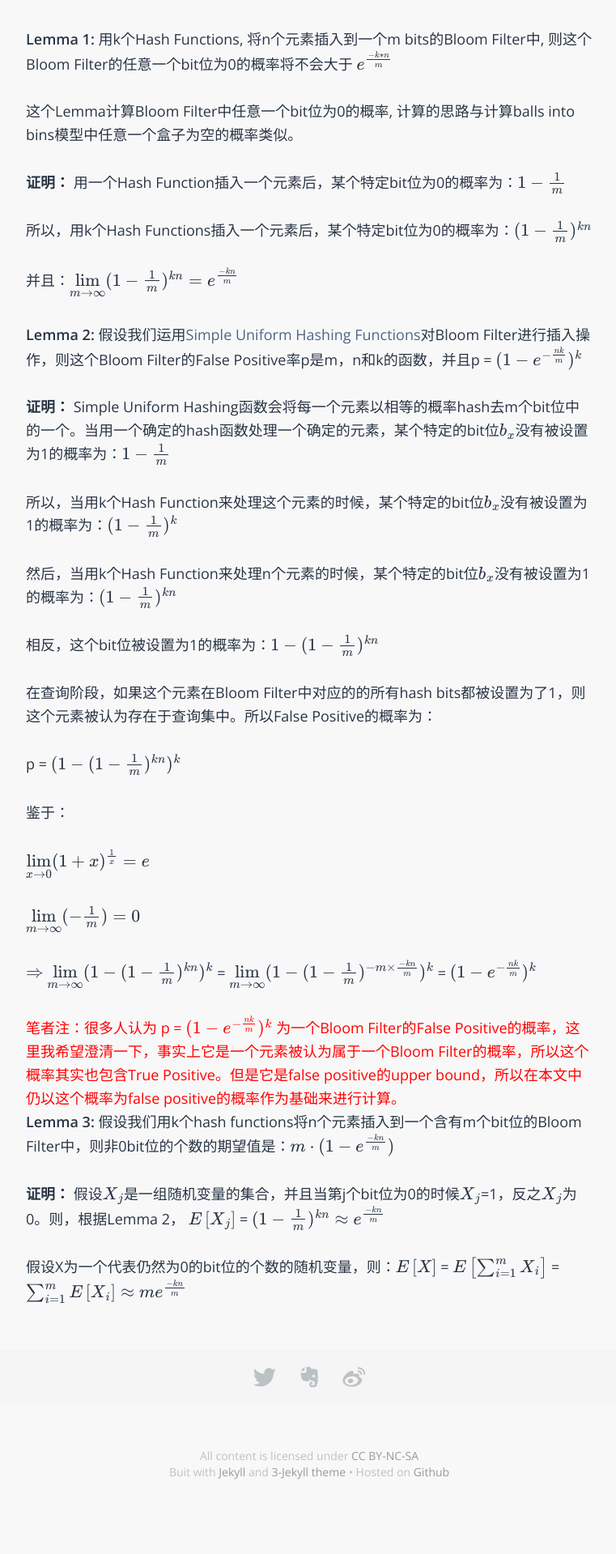
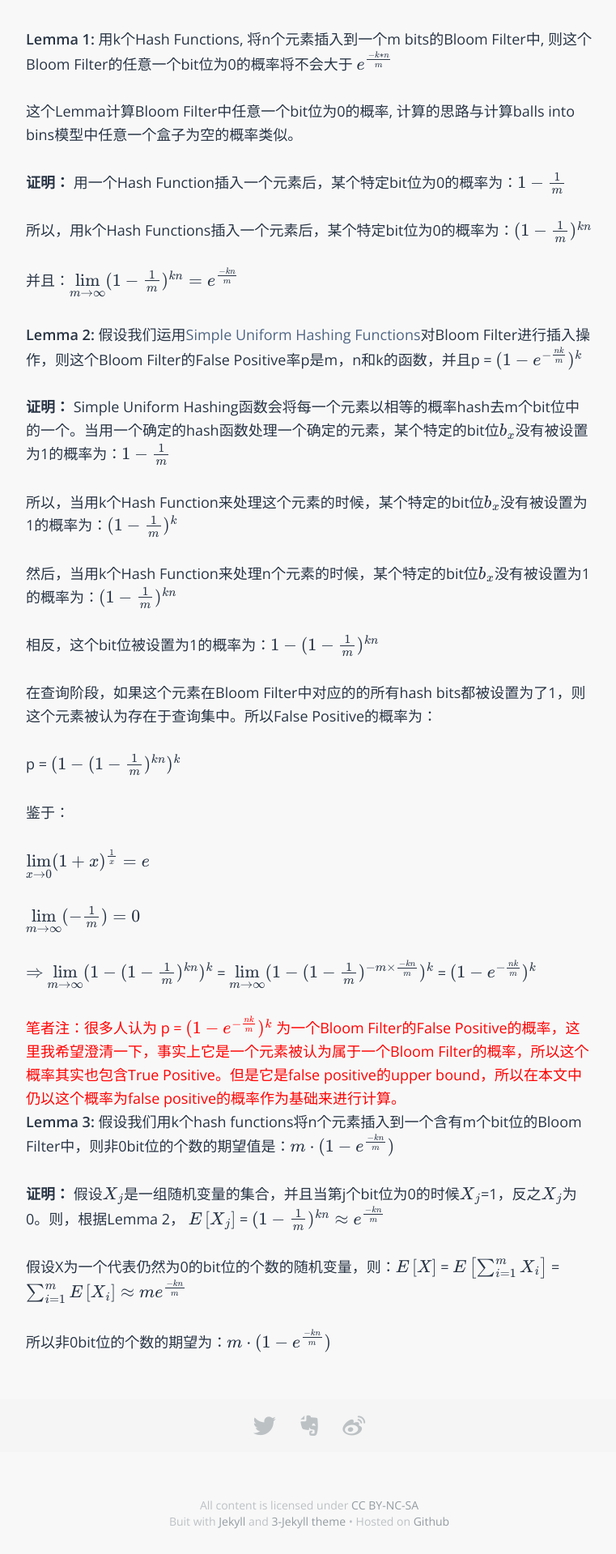
Before and after one commit to sophiesongge/sophiesongge.github.io, a Jekyll site: the page built from _posts/2016-09-06-bloom-filter.markdown, in a window 1280 px wide. Shown: the part 2368-4287 px from the top of the page at 81% size, without its empty margins (258-1019 px from the left). Built offline with Jekyll 4.4.1, drawn with Linux system fonts in a browser that asks for light colours; some web fonts are replaced; formulas are drawn with MathJax 3.

```diff
--- a/_posts/2016-09-06-bloom-filter.markdown
+++ b/_posts/2016-09-06-bloom-filter.markdown
@@ -103,6 +103,9 @@
 
 假设X为一个代表仍然为0的bit位的个数的随机变量，则：$E\left[X\right]$ = $E\left[\sum_{i=1}^{m} X_i\right]$ = $\sum_{i=1}^{m} E\left[X_i\right] \approx me^{\frac{-kn}{m}} $
 
+所以非0bit位的个数的期望为：$m\cdot(1-e^{\frac{-kn}{m}})$
+
+
 
 
 
```
